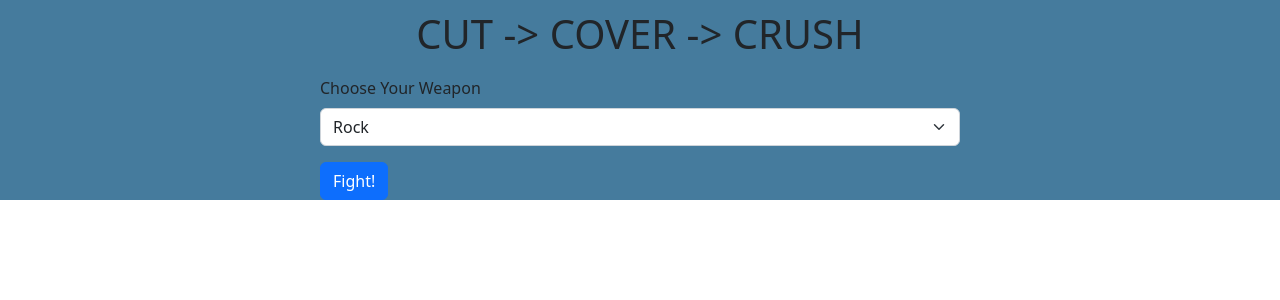
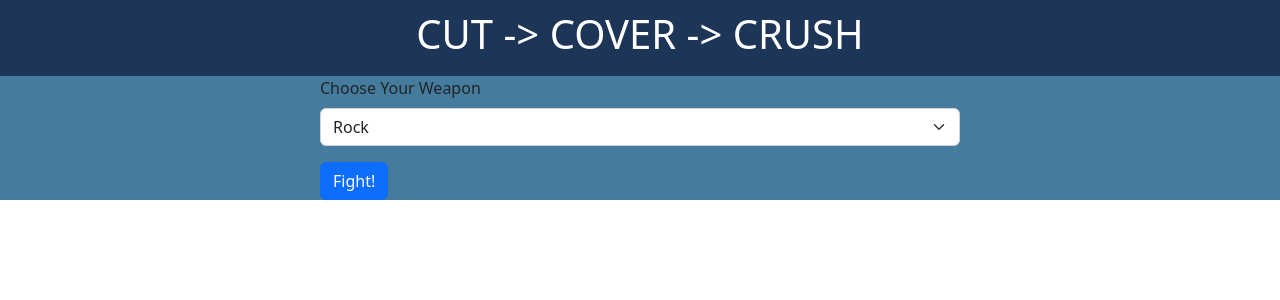
Before and after one commit to HedgeApple/frontend_homework, a React (Create React App) app in the folder cut-cover-crush/: page / in a window 1280 px wide. Shown: the top 300 px of the page. Built offline with nearby package versions, Linux system fonts and the light colour scheme.

Commit message:
background color change

```diff
--- a/cut-cover-crush/src/style/Header.css
+++ b/cut-cover-crush/src/style/Header.css
@@ -1,6 +1,7 @@
 header {
+  color: white;
   text-align: center;
-  background-color: #457b9d;
+  background-color: #1d3557;
   padding-top: 10px;
   padding-bottom: 10px;
 }
```
